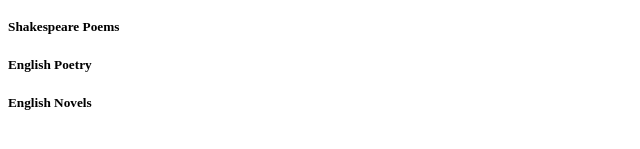
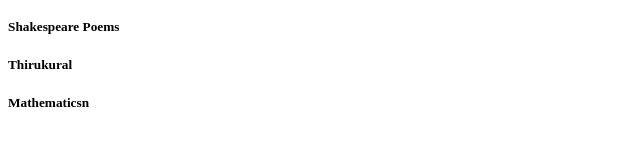
Before and after one commit to drakshithapoola-collab/Library, a plain HTML site: page index.html in a window 1280 px wide. Shown: the part 261-410 px from the top of the page, 0-640 px from the left. Drawn offline with Linux system fonts and the light colour scheme.

Commit message:
mathematics details

```diff
--- a/index.html
+++ b/index.html
@@ -13,7 +13,7 @@
     <h5> Cloud Computing </h5>
     <h4> English Literature </h4>
     <h5> Shakespeare Poems </h5>
-    <h5>English Poetry</h5>
-    <h5>English Novels</h5>
+    <h5> Thirukural </h5>
+    <h5> Mathematicsn </h5>
 </body>
 </html>
```
